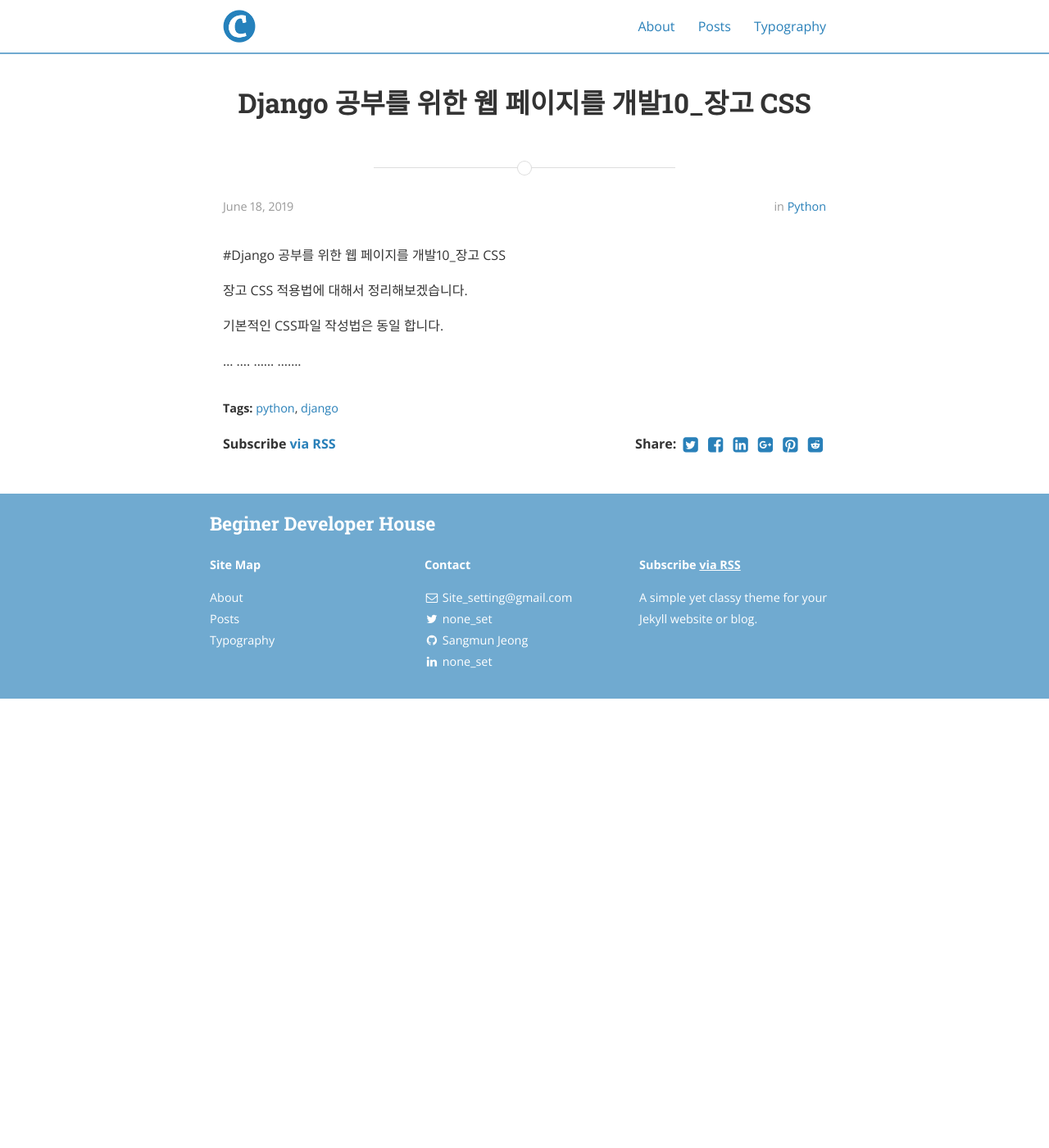
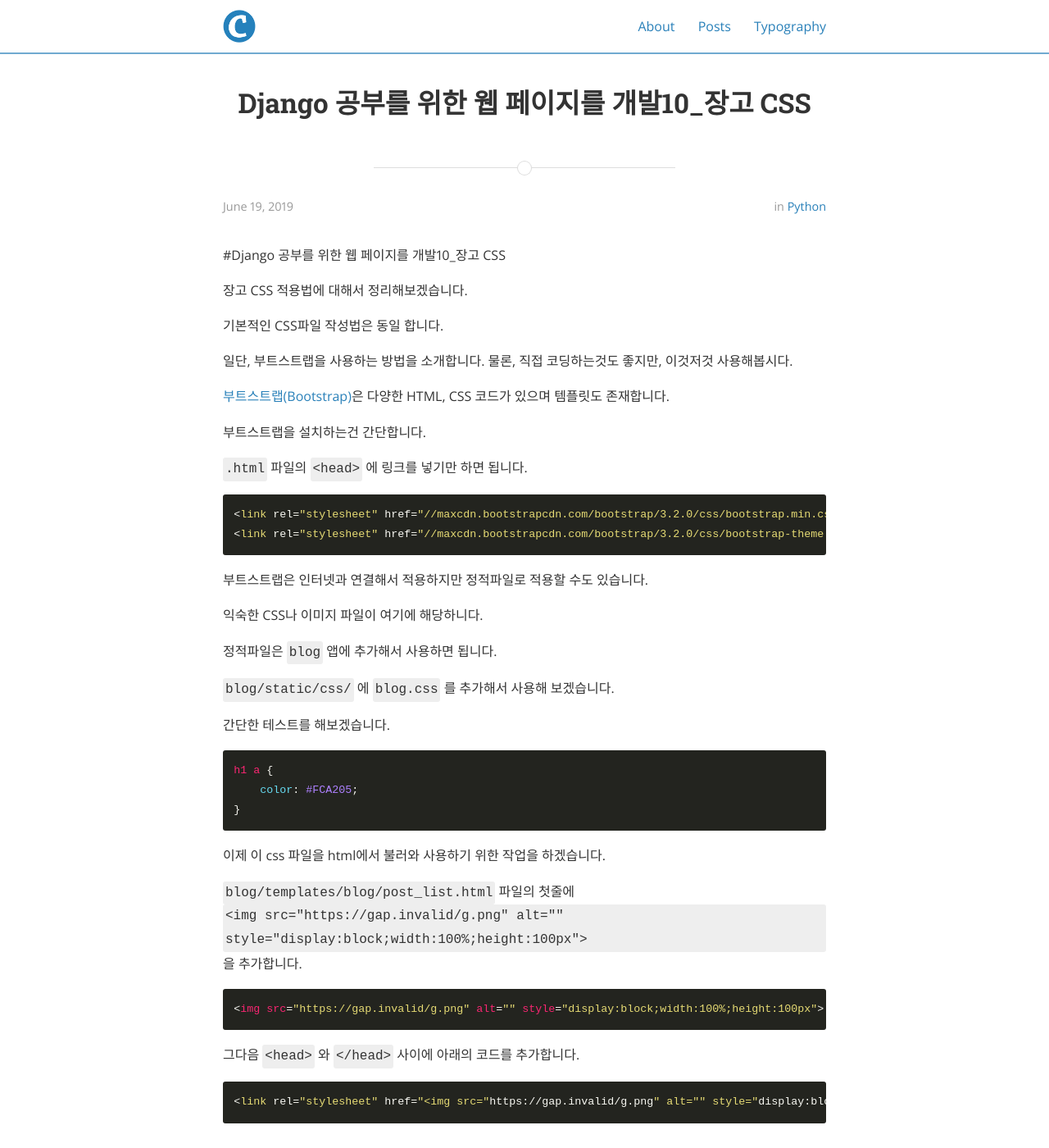
Before and after one commit to sangmunjeong/sangmunjeong.github.io, a Jekyll site: the page built from _posts/2019-06-18-python_djangostart10.markdown, in a window 1280 px wide and 1400 px high. Shown: the whole window at 82% size. Built offline with Jekyll 4.4.1, drawn with Linux system fonts in a browser that asks for light colours; nearby versions of some CDN libraries.

Commit message:
Update 2019-06-18-python_djangostart10.markdown

````diff
--- a/_posts/2019-06-18-python_djangostart10.markdown
+++ b/_posts/2019-06-18-python_djangostart10.markdown
@@ -1,7 +1,7 @@
 ---
 layout: post
 title:  "Django 공부를 위한 웹 페이지를 개발10_장고 CSS"
-date:   2019-06-18 16:30
+date:   2019-06-19 15:45
 categories: python
 tags: python django
 ---
@@ -12,7 +12,45 @@ tags: python django
 
 기본적인 CSS파일 작성법은 동일 합니다.
 
-...
-....
-......
-.......
+일단, 부트스트랩을 사용하는 방법을 소개합니다. 물론, 직접 코딩하는것도 좋지만, 이것저것 사용해봅시다.
+
+[부트스트랩(Bootstrap)](https://getbootstrap.com/)은 다양한 HTML, CSS 코드가 있으며 템플릿도 존재합니다.
+
+부트스트랩을 설치하는건 간단합니다.
+
+`.html` 파일의 `<head>` 에 링크를 넣기만 하면 됩니다.
+
+```python
+<link rel="stylesheet" href="//maxcdn.bootstrapcdn.com/bootstrap/3.2.0/css/bootstrap.min.css">
+<link rel="stylesheet" href="//maxcdn.bootstrapcdn.com/bootstrap/3.2.0/css/bootstrap-theme.min.css">
+```
+
+부트스트랩은 인터넷과 연결해서 적용하지만 정적파일로 적용할 수도 있습니다.
+
+익숙한 CSS나 이미지 파일이 여기에 해당하니다.
+
+정적파일은 `blog` 앱에 추가해서 사용하면 됩니다.
+
+`blog/static/css/` 에 `blog.css` 를 추가해서 사용해 보겠습니다.
+
+간단한 테스트를 해보겠습니다.
+
+```css
+h1 a {
+    color: #FCA205;
+}
+```
+
+이제 이 css 파일을 html에서 불러와 사용하기 위한 작업을 하겠습니다.
+
+`blog/templates/blog/post_list.html` 파일의 첫줄에 `{% load static %}` 을 추가합니다.
+
+```python
+{% load static %}
+```
+
+그다음 `<head>` 와 `</head>` 사이에 아래의 코드를 추가합니다.
+
+```python
+<link rel="stylesheet" href="{% static 'css/blog.css' %}">
+```
````
